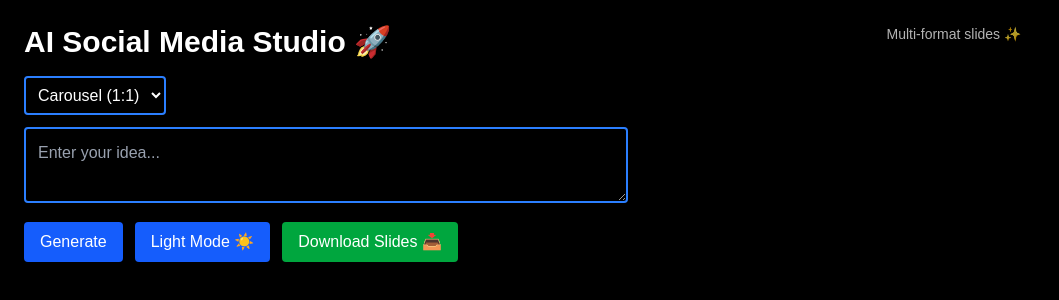
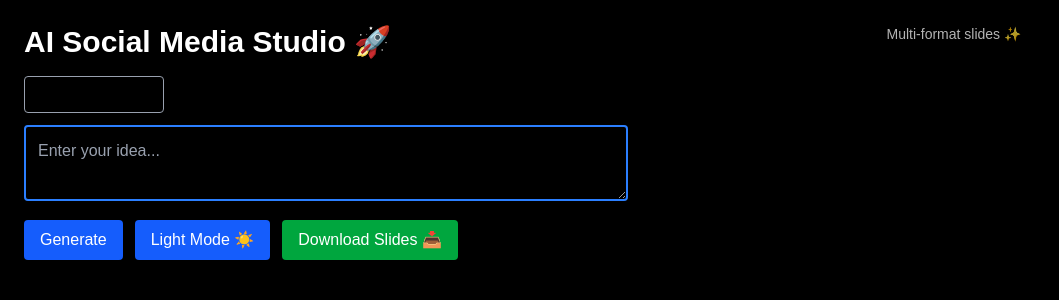
Before and after one commit to ishitachitranshi/ai-social-studio, a Next.js app: page / in a window 1280 px wide. Shown: the top 300 px of the page, without its empty margins (0-1059 px from the left). Built offline with nearby package versions, Linux system fonts and the light colour scheme.

Commit message:
Add format state for slide format selection
Added format state for selecting slide format.

```diff
--- a/app/page.tsx
+++ b/app/page.tsx
@@ -16,6 +16,8 @@ export default function Home() {
   const [slides, setSlides] = useState<{ title: string; content: string }[]>([]);
   const [loading, setLoading] = useState(false);
   const [darkMode, setDarkMode] = useState(true);
+
+  // ✅ NEW: format state
   const [format, setFormat] = useState("carousel");
 
   const slideRefs = useRef<(HTMLDivElement | null)[]>([]);
@@ -64,13 +66,11 @@ export default function Home() {
             AI Social Media Studio 🚀
           </h1>
 
-          {/* ✅ BLUE BORDER DROPDOWN */}
+          {/* ✅ FORMAT SELECTOR */}
           <select
             value={format}
             onChange={(e) => setFormat(e.target.value)}
-            className={`mb-3 p-2 rounded border-2 border-blue-500 bg-transparent outline-none focus:ring-2 focus:ring-blue-300 ${
-              darkMode ? "text-white bg-black" : "text-black bg-white"
-            }`}
+            className="mb-3 p-2 rounded border border-gray-400 text-black"
           >
             <option value="carousel">Carousel (1:1)</option>
             <option value="post">Post (1:1)</option>
```
